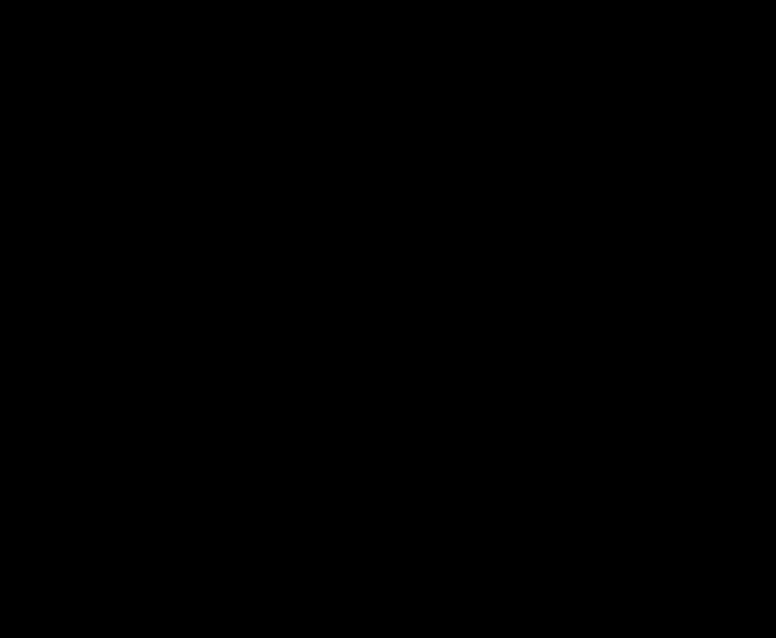
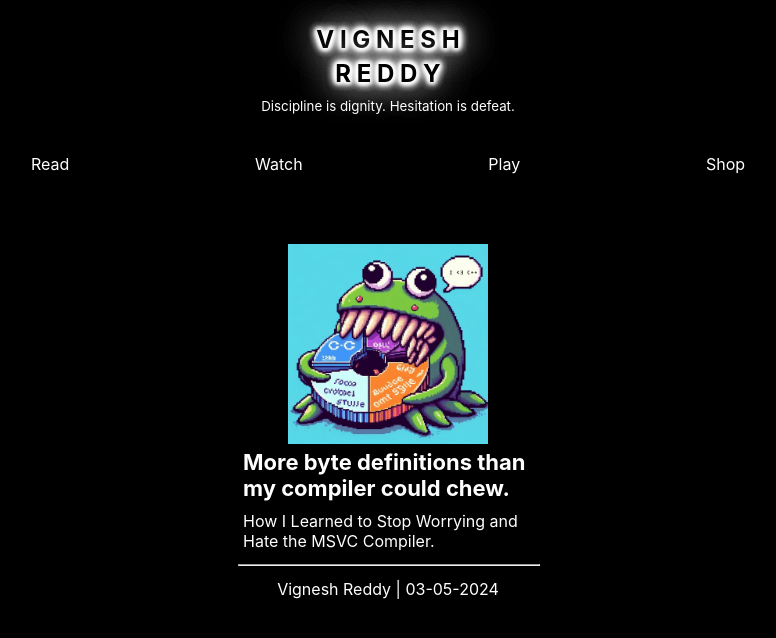
Before and after one commit to wiserdivisor/vreddy.org, a React (Create React App) app: page /catalog in a window 1280 px wide. Before the commit this address had no page. Shown: the top 638 px of the page, without its empty margins (252-1028 px from the left). Built offline with nearby package versions, Linux system fonts and the light colour scheme.

Commit message:
no params

```diff
--- a/src/App.js
+++ b/src/App.js
@@ -12,8 +12,8 @@
       <Routes>
         <Route path="/" element={<Layout />}>
           <Route index element={<Home />} />
-          <Route path="/blog/catalog" element={<BlogCatalog />} />
-          <Route path="/blog/post" element={<BlogPost />} />
+          <Route path="/catalog" element={<BlogCatalog />} />
+          <Route path="/post" element={<BlogPost />} />
           {/*
           <Route path="contact" element={<Contact />} />
           <Route path="*" element={<NoPage />} />
--- a/src/component/blog_catalog.js
+++ b/src/component/blog_catalog.js
@@ -28,7 +28,7 @@
       {data.map((item,index) => (
           <div className="grid-item" key={index}>
             <img src={`/image/${item.img}`} />
-            <a href={`/blog/post`}>{item.title}</a>
+            <a href={`/post`}>{item.title}</a>
             <p>{item.desc}</p>
             <hr/>
             <p>{item.author} | {item.published_on}</p>
--- a/src/component/layout.js
+++ b/src/component/layout.js
@@ -13,7 +13,7 @@
         <sub>Discipline is dignity. Hesitation is defeat.</sub>
       </div>
       <div className="menubar">
-        <a href="/blog/catalog">Read</a>
+        <a href="/catalog">Read</a>
         <a href="#">Watch</a>
         <a href="#">Play</a>
         <a href="#">Shop</a>
```
